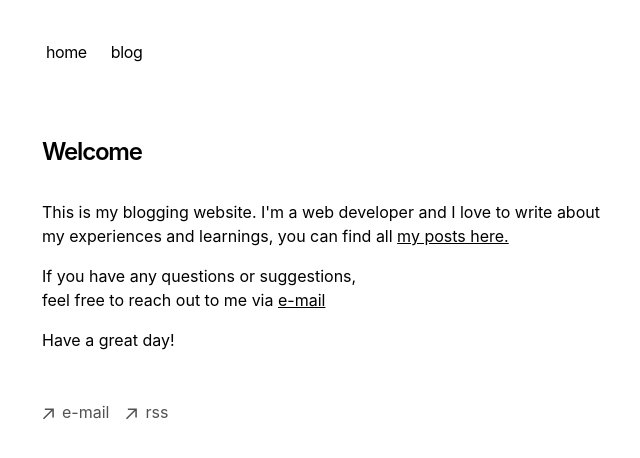
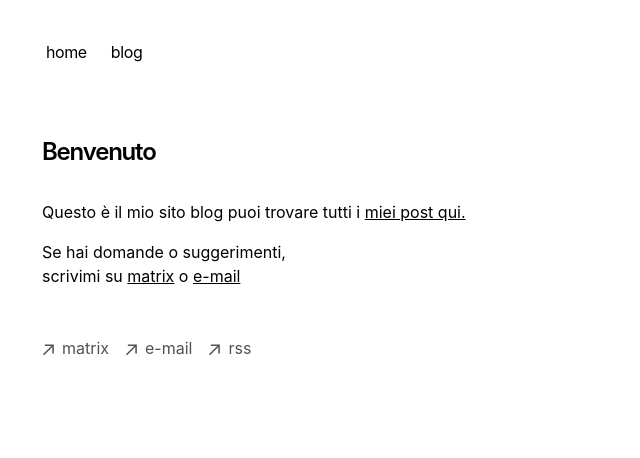
Before and after one commit to dulcemarius/MarkdownBlog, a Next.js app: page / in a window 1280 px wide. Shown: the top 458 px of the page, without its empty margins (310-950 px from the left). Built offline with nearby package versions, Linux system fonts and the light colour scheme.

Commit message:
post sul blog

```diff
--- a/app/blog/posts/esempio.mdx
+++ b/app/blog/posts/esempio.mdx
@@ -1,11 +1,17 @@
 ---
-title: 'titolo lungo e lungo che proprio non si puo proprio per quanto è lungo mammmammia'
-publishedAt: '2024-09-03'
+title: 'Dove contattarmi?'
+publishedAt: '2024-09-05'
 summary: 'This is a simple example of a blog post'
 ---
 
-![Head Image](https://utfs.io/f/07b4b327-94b8-4f88-9893-e78370a84492-2f9.jpg "Head Image")
+![Head Image](https://images.unsplash.com/photo-1525598912003-663126343e1f?q=80&w=1470&auto=format&fit=crop&ixlib=rb-4.0.3&ixid=M3wxMjA3fDB8MHxwaG90by1wYWdlfHx8fGVufDB8fHx8fA%3D%3D)
 
-## This is a bigger header
+Ciao!
 
-Lots of text here
+Sto semplificando la mia vita digitale e, per questo motivo, ti chiedo di contattarmi su [Matrix](https://matrix.to/#/@mariusdulce:beeper.com) o [E-mail](mailto:dulcemariuspriv@gmail.com), se è urgente puoi sempre chiamarmi al mio numero +39 3246164083
+
+Il mio username su Matrix è: [@mariusdulce:beeper.com](https://matrix.to/#/@mariusdulce:beeper.com) \
+La mia e-mail è: [dulcemariuspriv@gmail.com](mailto:dulcemariuspriv@gmail.com)
+
+Se vuoi saperne di più su Matrix, puoi leggere qui: [https://joinmatrix.org](https://joinmatrix.org) \
+Spero di sentirti presto!
--- a/app/components/footer.tsx
+++ b/app/components/footer.tsx
@@ -24,6 +24,17 @@ export default function Footer() {
             className="flex items-center transition-all hover:text-neutral-800 dark:hover:text-neutral-100"
             rel="noopener noreferrer"
             target="_blank"
+            href="https://matrix.to/#/@mariusdulce:beeper.com"
+          >
+            <ArrowIcon />
+            <p className="ml-2 h-7">matrix</p>
+          </a>
+        </li>
+      <li>
+          <a
+            className="flex items-center transition-all hover:text-neutral-800 dark:hover:text-neutral-100"
+            rel="noopener noreferrer"
+            target="_blank"
             href="mailto:dulcemariuspriv@gmail.com"
           >
             <ArrowIcon />
--- a/app/page.tsx
+++ b/app/page.tsx
@@ -10,16 +10,16 @@ export default function Page() {
   return (
     <section className='w-auto'>
       <h1 className="mb-8 text-2xl font-semibold tracking-tighter">
-        Welcome
+        Benvenuto
       </h1>
       <p className="mb-4">
-        {`This is my blogging website. I'm a web developer and I love to write about my experiences and learnings,`} {`you can find all`} <a className="underline" href="/blog">{`my posts here.`}</a>
+        {`Questo è il mio sito blog`} {`puoi trovare tutti i`} <a className="underline" href="/blog">{`miei post qui.`}</a>
       </p>
       <p className="mb-4">
-        {`If you have any questions or suggestions,`}<br/>{` feel free to reach out to me via`} <a className="underline" href="mailto:dulcemariuspriv@gmail.com">{`e-mail`}</a>
-      </p>
-      <p className="mb-4">
-        {`Have a great day!`}
+        {`Se hai domande o suggerimenti,`}<br/>{`scrivimi su `}
+        <a className="underline" href="https://matrix.to/#/@mariusdulce:beeper.com">{`matrix`}</a>
+        {` o `}
+        <a className="underline" href="mailto:dulcemariuspriv@gmail.com">{`e-mail`}</a>
       </p>
       {/* <Map /> */}
     </section>
```
